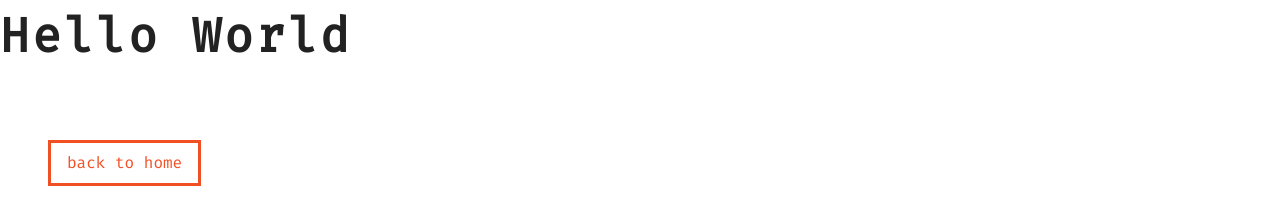
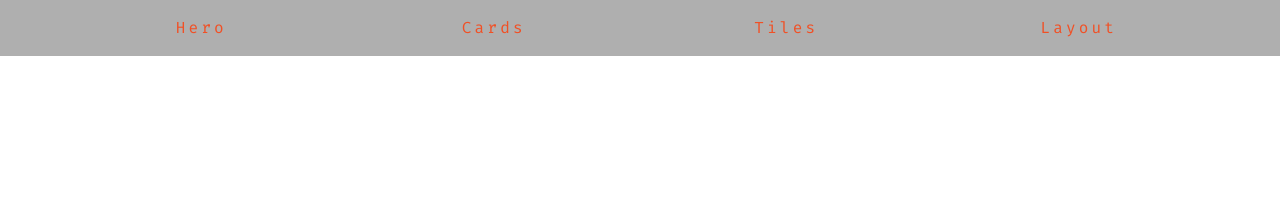
Before and after one commit to nickcamp13/Grid-Mini-Projects, a plain HTML site: page index.html in a window 1280 px wide. Drawn offline with Linux system fonts and the light colour scheme.

Commit message:
added navbar

```diff
--- a/index.html
+++ b/index.html
@@ -11,7 +11,22 @@
   <link rel="stylesheet" href="./styles.css">
 </head>
 <body>
-  <h1>hello world</h1>
-  <a href="index.html" class="btn">back to home</a>
+  <!-- <a href="index.html" class="btn">back to home</a> -->
+  <nav class="main-navbar">
+    <ul>
+      <li>
+        <a href="hero.html">hero</a>
+      </li>
+      <li>
+        <a href="cards.html">cards</a>
+      </li>
+      <li>
+        <a href="tiles.html">tiles</a>
+      </li>
+      <li>
+        <a href="layout.html">layout</a>
+      </li>
+    </ul>
+  </nav>
 </body>
 </html>
--- a/styles.css
+++ b/styles.css
@@ -76,3 +76,45 @@ p {
   background: var(--primaryColor);
   color: var(--mainWhite);
 }
+
+/*
+===============
+MAIN
+NAVBAR
+===============
+*/
+
+.main-navbar {
+  background: var(--darkGrey);
+  padding: 0 2rem;
+}
+
+.main-navbar ul {
+  list-style: none;
+}
+
+.main-navbar a {
+  text-transform: capitalize;
+  display: block;
+  padding: 1rem 0;
+  color: var(--primaryColor);
+  letter-spacing: var(--mainSpacing);
+  transition: var(--mainTransition);
+}
+
+.main-navbar a:hover {
+  color: var(--mainBlack);
+}
+
+@media screen and (min-width: 992px) {
+  .main-navbar ul {
+    max-width: 1170px;
+    margin: 0 auto;
+    display: grid;
+    grid-template-columns: repeat(4, 1fr);
+  }
+
+  .main-navbar a {
+    text-align: center;
+  }
+}
```
